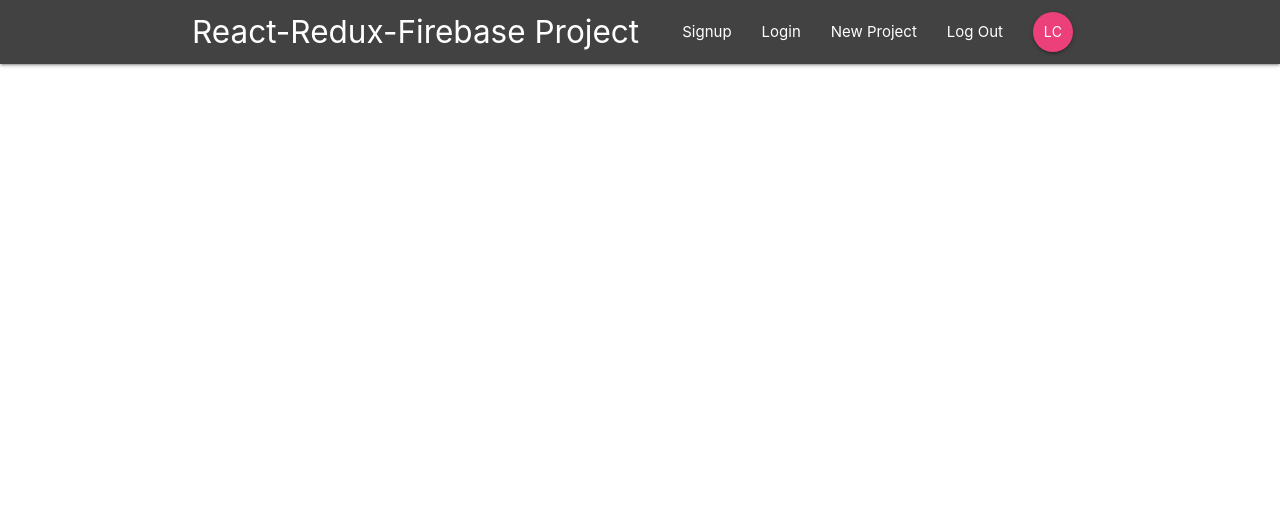
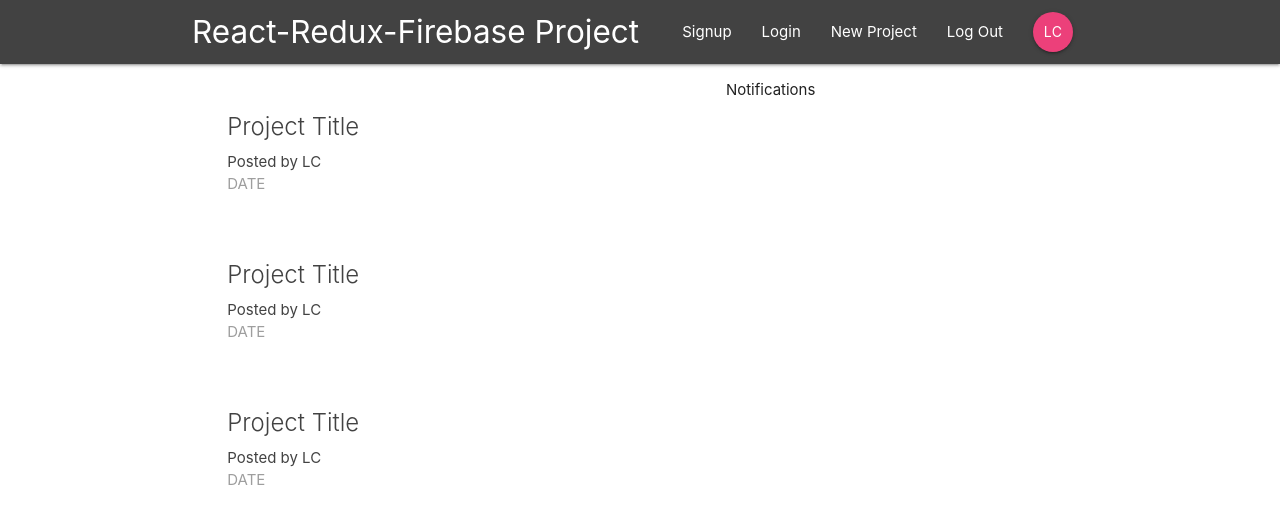
Before and after one commit to luigicampbell/react-redux-app, a React (Create React App) app: page / in a window 1280 px wide. Shown: the top 524 px of the page. Built offline with nearby package versions, Linux system fonts and the light colour scheme.

Commit message:
fleshed out the dashboard with project components

```diff
--- a/src/App.js
+++ b/src/App.js
@@ -1,13 +1,22 @@
 import React, { Component } from 'react';
-import { BrowserRouter } from 'react-router-dom';
+import { BrowserRouter, Switch, Route } from 'react-router-dom';
 import Navbar from './components/layout/Navbar';
+import Dashboard from './components/dashboard/Dashboard';
+
+
 class App extends Component {
   render() {
     return (
       <BrowserRouter>
+
         <div className="App">
           <Navbar />
+
+          <Switch>
+            <Route path='/' component={ Dashboard } />
+          </Switch>
         </div>
+
       </BrowserRouter>
     );
   }
--- a/src/components/dashboard/Dashboard.js
+++ b/src/components/dashboard/Dashboard.js
@@ -0,0 +1,25 @@
+import React, { Component } from 'react';
+import Notifications from './Notifications';
+import ProjectList from '../projects/ProjectList';
+
+class Dashboard extends Component {
+    render() {
+        return (
+            <div className="dashboard container">
+
+                <div className="row">
+                    <div className="col s12 m6">
+                        <ProjectList />
+                    </div>
+
+                    <div className="col s12 m5 offset-m1">
+                        <Notifications />
+                    </div>
+                </div>
+
+            </div>
+        );
+    }
+}
+
+export default Dashboard;
--- a/src/components/dashboard/Notifications.js
+++ b/src/components/dashboard/Notifications.js
@@ -0,0 +1,11 @@
+import React from 'react';
+
+const Notifications = () => {
+    return (
+        <div>
+            <p>Notifications</p>
+        </div>
+    );
+}
+
+export default Notifications;
--- a/src/components/projects/ProjectList.js
+++ b/src/components/projects/ProjectList.js
@@ -0,0 +1,13 @@
+import React from 'react';
+import ProjectSummary from './ProjectSummary';
+const ProjectList = () => {
+    return (
+        <div className="project-list section">
+            <ProjectSummary />
+            <ProjectSummary />
+            <ProjectSummary />
+        </div>
+    );
+}
+
+export default ProjectList;
--- a/src/components/projects/ProjectSummary.js
+++ b/src/components/projects/ProjectSummary.js
@@ -0,0 +1,15 @@
+import React from 'react';
+
+const ProjectSummary = () => {
+    return (
+        <div className="card z-depth-0 project-summary">
+            <div className="card-content grey-text text-darken-3">
+                <span className="card-title">Project Title</span>
+                <p>Posted by LC</p>
+                <p className="grey-text">DATE</p>
+            </div>
+        </div>
+    );
+}
+
+export default ProjectSummary;
```
